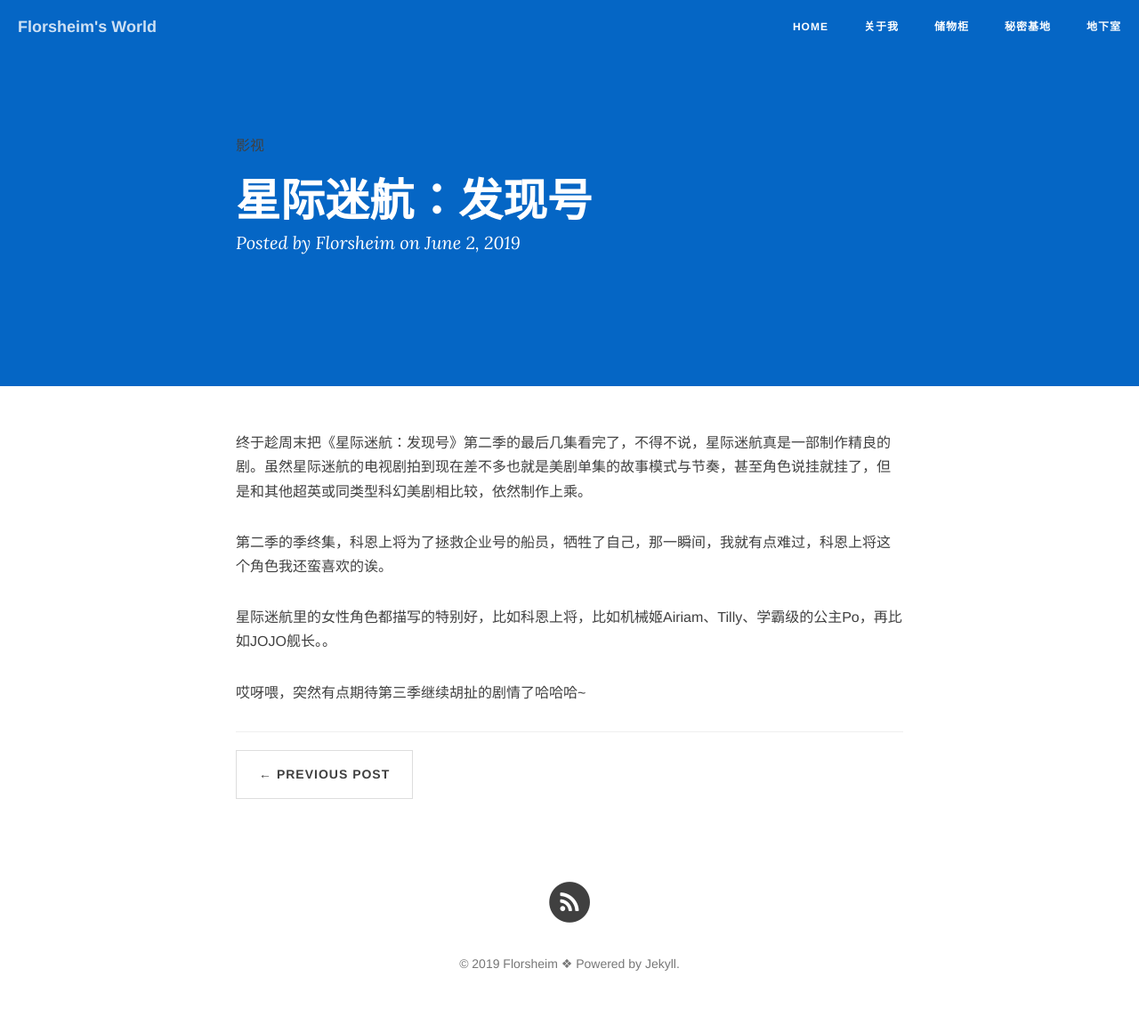
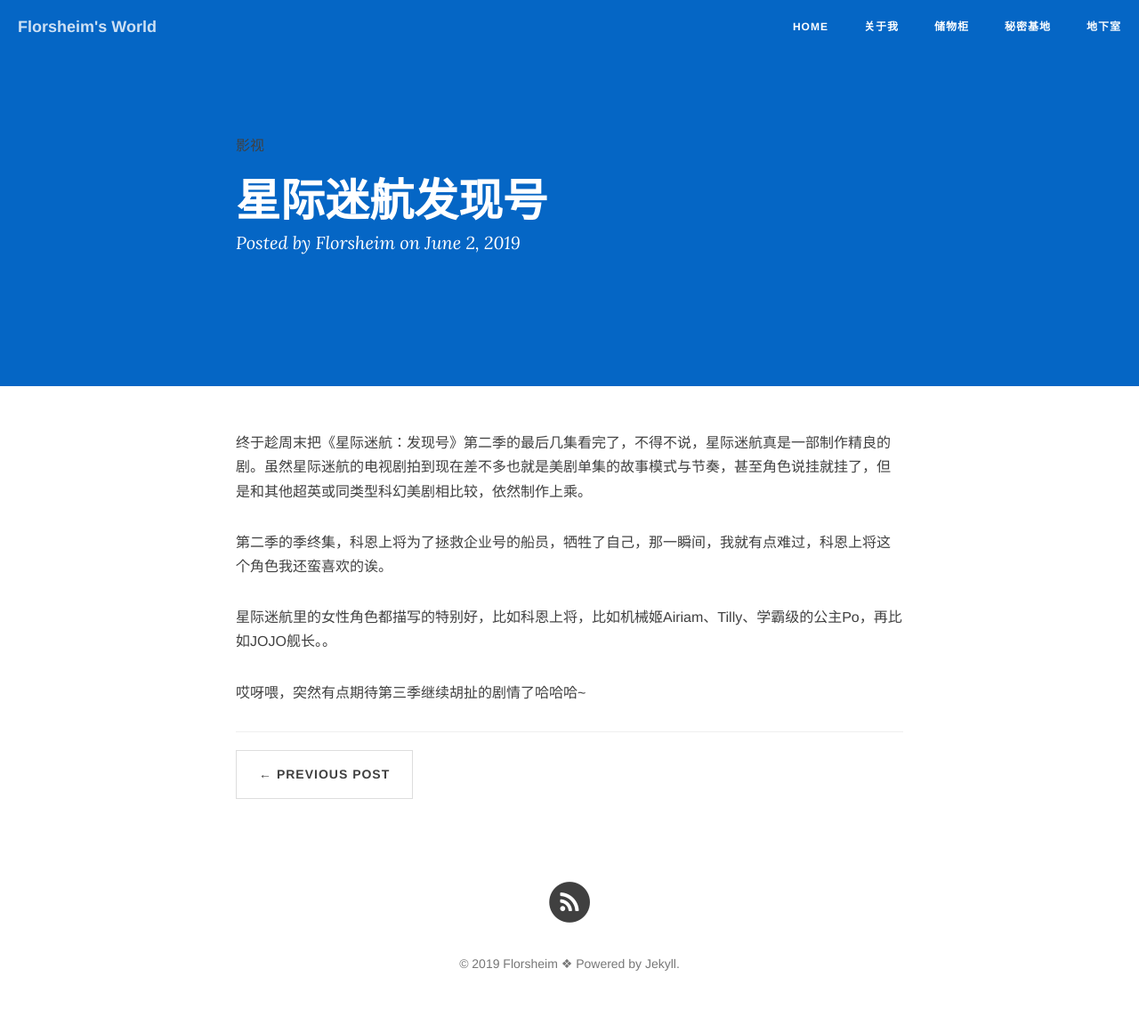
Before and after one commit to bear-kid/bear-kid.github.io, a Jekyll site: the page built from _posts/2019-06-02-starstekdiscovery.md, in a window 1280 px wide. Shown: the whole page at 89% size. Built offline with Jekyll 4.4.1, drawn with Linux system fonts in a browser that asks for light colours; nearby versions of some CDN libraries; comment, search, counter and statistics services are not loaded.

```diff
--- a/_posts/2019-06-02-starstekdiscovery.md
+++ b/_posts/2019-06-02-starstekdiscovery.md
@@ -1,10 +1,9 @@
 ---
 layout: post
-title: 星际迷航：发现号
+title: 星际迷航发现号
 date: 2019-06-02
 categories: blog
 tags: [影视]
-
 ---
 终于趁周末把《星际迷航：发现号》第二季的最后几集看完了，不得不说，星际迷航真是一部制作精良的剧。虽然星际迷航的电视剧拍到现在差不多也就是美剧单集的故事模式与节奏，甚至角色说挂就挂了，但是和其他超英或同类型科幻美剧相比较，依然制作上乘。
 
```
